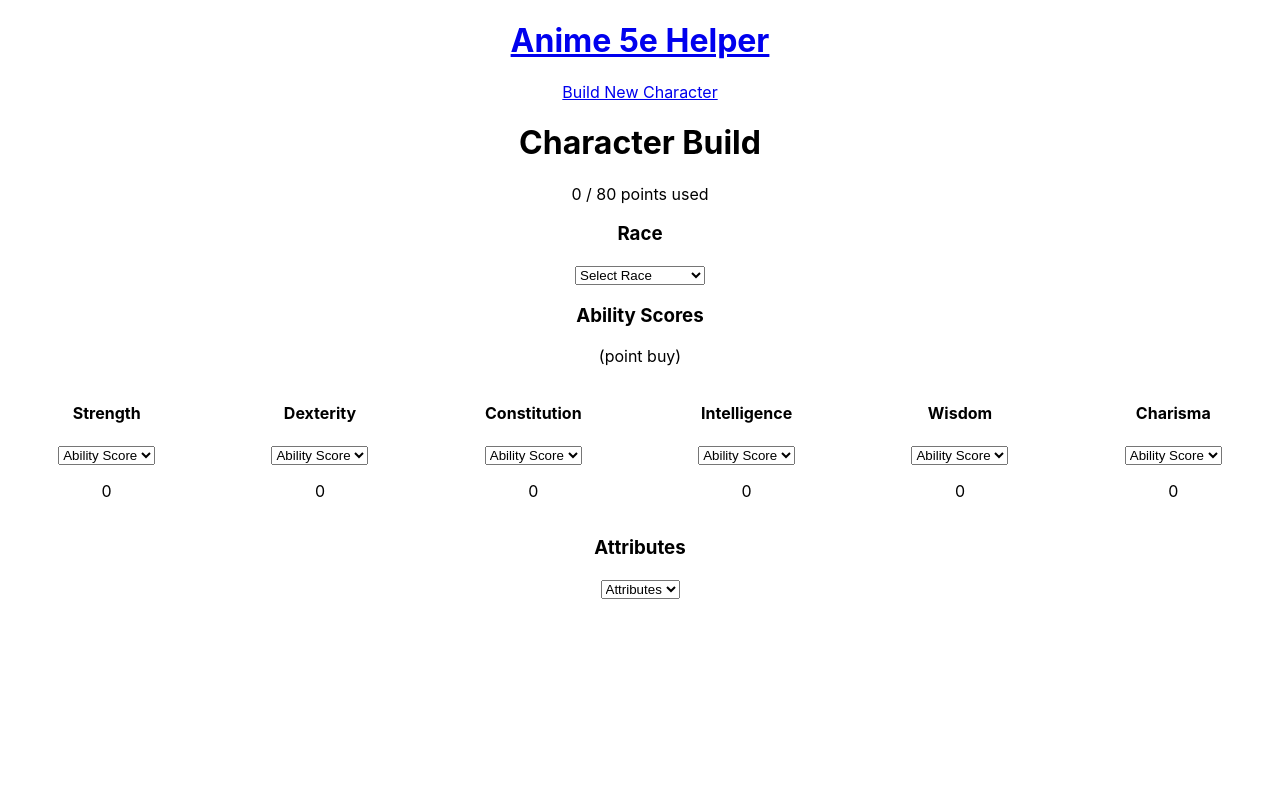
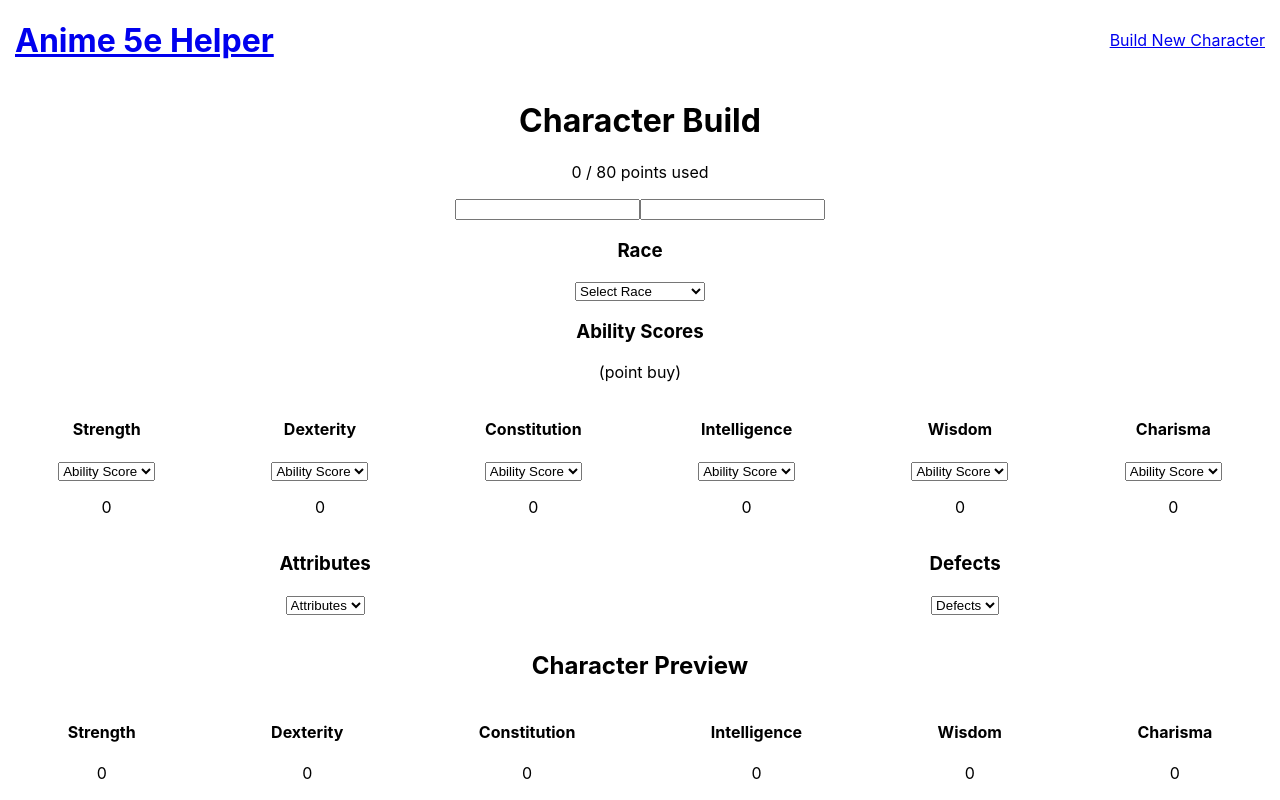
Before and after one commit to AutoDave91/anime-5e-helper, a React (Create React App) app: page /build-character in a window 1280 px wide. Built offline with nearby package versions, Linux system fonts and the light colour scheme.

Commit message:
character preview

```diff
--- a/src/App.css
+++ b/src/App.css
@@ -1,16 +1,6 @@
 .App {
   text-align: center;
-}
-
-.App-logo {
-  height: 40vmin;
-  pointer-events: none;
-}
-
-@media (prefers-reduced-motion: no-preference) {
-  .App-logo {
-    animation: App-logo-spin infinite 20s linear;
-  }
+  width: 100vw;
 }
 
 .App-header {
@@ -24,20 +14,6 @@
   color: white;
 }
 
-.App-link {
-  color: #61dafb;
-}
-
-@keyframes App-logo-spin {
-  from {
-    transform: rotate(0deg);
-  }
-
-  to {
-    transform: rotate(360deg);
-  }
-}
-
 .abilityScoreWrapper {
   display: flex;
   width: 100%;
@@ -47,3 +23,13 @@
 .overB {
   color: red;
 }
+
+.navMenu {
+  width: 100% - 30px;
+  margin: auto;
+  padding: 15px;
+  height: 50px;
+  display: flex;
+  justify-content: space-between;
+  align-items: center;
+}
--- a/src/components/Navbar.js
+++ b/src/components/Navbar.js
@@ -3,7 +3,7 @@ import { Link } from "react-router-dom";
 const Navbar = () => {
 
     return (
-        <header className="container">
+        <header className="navMenu">
             <Link to="/">
                 <h1>Anime 5e Helper</h1>
             </Link>
--- a/src/pages/CharacterBuild.js
+++ b/src/pages/CharacterBuild.js
@@ -8,7 +8,7 @@ import React, {
 
 const CharacterBuild = () => {
     const [usedPoints, setUsedPoints] = useState(0);
-    const [selectedClass, setSelectedClass] = useState({ 'value': 0 });
+    const [selectedRace, setSelectedRace] = useState({ 'value': 0 });
     const [strength, setStrength] = useState({ 'value': 0 })
     const [dexterity, setDexterity] = useState({ 'value': 0 })
     const [constitution, setConstitution] = useState({ 'value': 0 })
@@ -18,16 +18,21 @@ const CharacterBuild = () => {
     const [overBudget, setOverBudget] = useState(false)
     const [attribute, setAttribute] = useState({ 'value': 0 })
     const [attList, setAttList] = useState([])
+    const [defect, setDefect] = useState({ 'value': 0 })
+    const [defectList, setDefectList] = useState([])
+    const [charName, setCharName] = useState('')
+    const [charClass, setCharClass] = useState('')
 
     const absOptions = [['1', -5], ['2', -4], ['3', -4], ['4', -3], ['5', -3], ['6', -2], ['7', -2], ['8', -1], ['9', -1], ['10', 0], ['11', 0], ['12', 1], ['13', 1], ['14', 2], ['15', 2], ['16', 3], ['17', 3], ['18', 4], ['19', 4], ['20', 5], ['21', 5], ['22', 6], ['23', 6], ['24', 7], ['25', 7], ['26', 8], ['27', 8], ['28 ', 9], ['29', 9], ['30', 10]];
     const raceOptions = [['Archfiend', 15], ['Asrai', 11], ['Blinkbeast', 10], ['Demonaga', 14], ['Dragonborn', 9], ['Dwarf - Hill', 12], ['Dwarf - Mountain', 14], ['Elf - Dark', 13], ['Elf - High', 12], ['Elf - Wood', 11], ['Fairy', 4], ['Gnome - Forest', 4], ['Gnome - Rock', 4], ['Half-Dragon', 13], ['Half-Elf', 10], ['Half-Orc', 8], ['Half-Troll', 9], ['Halfling - Lightfoot', 3], ['Halfling - Stout', 5], ['Haud', 12], ['Human', 7], ['Kodama', 10], ['Parasite', 16], ['Satyr', 7], ['Slime', 11], ['Tiefling', 12]];
-    const attOptions = [['+10', 10]];
+    const attOptions = [['+10', 10], ['+1', 1]];
+    const defectOptions = [['-10', -10]];
 
     const handleRaceChange = (event) => {
         if (event.target.value) {
             let raceArr = event.target.value.split(",");
             let raceObj = { 'name': raceArr[0], 'value': +raceArr[1] }
-            setSelectedClass(raceObj)
+            setSelectedRace(raceObj)
         }
     };
     const handleAbilityScoreChange = (event, ability) => {
@@ -57,25 +62,58 @@ const CharacterBuild = () => {
     };
 
     const handleAttChange = (event) => {
+        // console.log(event.target.name)
         if (event.target.value) {
+            if (event.target.value === ',0') {
+                return
+            }
             let attArr = event.target.value.split(",");
             let attObj = { 'name': attArr[0], 'value': +attArr[1] }
             setAttList([attObj.name, ...attList])
             setAttribute(attObj)
         }
     };
+    const handleDefectChange = (event) => {
+        if (event.target.value) {
+            if (event.target.value === ',0') {
+                return
+            }
+            let defectArr = event.target.value.split(",");
+            let defectObj = { 'name': defectArr[0], 'value': +defectArr[1] }
+            setDefectList([defectObj.name, ...defectList])
+            setDefect(defectObj)
+        }
+    };
+
+    // const addAtt = (e) => {
+    //     e.preventDefault();
+    //     if (attribute === '') {
+    //         return
+    //     }
+    //     setAttList([attribute, ...attList])
+    //     setAttribute('')
+    // }
+    // const removeSelectedService = (e, service) => {
+    //     e.preventDefault();
+    //     let serviceArray = attList
+    //     serviceArray.splice(serviceArray.indexOf(service), 1)
+    //     console.log(serviceArray)
+    //     setAttList(serviceArray)
+    //     setVendorService(service)
+    // }
 
     useEffect(() => {
         const totalPoints = () => {
             let total = (
-                +selectedClass.value +
+                +selectedRace.value +
                 +strength.value +
                 +dexterity.value +
                 +constitution.value +
                 +intelligence.value +
                 +wisdom.value +
                 +charisma.value +
-                +attribute.value
+                +attribute.value +
+                +defect.value
             )
             setUsedPoints(total)
         }
@@ -86,7 +124,7 @@ const CharacterBuild = () => {
         }
 
         totalPoints();
-    }, [setOverBudget, selectedClass.value, strength.value, dexterity.value, constitution.value, intelligence.value, wisdom.value, charisma.value, usedPoints, attribute.value])
+    }, [setOverBudget, selectedRace.value, strength.value, dexterity.value, constitution.value, intelligence.value, wisdom.value, charisma.value, usedPoints, attribute.value, defect.value])
 
     return (
         <div>
@@ -96,6 +134,8 @@ const CharacterBuild = () => {
             </div>
             <div>
                 <form>
+                    <input type="text" onChange={(e) => setCharName(e.target.value)} value={charName} />
+                    <input type="text" onChange={(e) => setCharClass(e.target.value)} value={charClass} />
                     <h3>Race</h3>
                     <select onChange={handleRaceChange}>
                         <option value={['', 0]} >Select Race</option>
@@ -160,17 +200,68 @@ const CharacterBuild = () => {
                                 <div>{charisma && <p>{charisma.value >= 1 ? `+${charisma.value}` : charisma.value}</p>}</div>
                             </div>
                         </div>
+                        <div className="abilityScoreWrapper">
+                            <div>
                                 <h3>Attributes</h3>
                                 <select onChange={handleAttChange}>
                                     <option value={['', 0]} >Attributes</option>
                                     {attOptions.map((att) => <option value={att} >{att[0]}</option>)}
                                 </select>
                                 <ul>
-                            {console.log(attList)}
+                                    {/* {console.log(attList)} */}
                                     {attList && attList.map((att) => <li>{att}</li>)}
                                 </ul>
                             </div>
+                            <div>
+                                <h3>Defects</h3>
+                                <select onChange={handleDefectChange}>
+                                    <option value={['', 0]} >Defects</option>
+                                    {defectOptions.map((defect) => <option value={defect} >{defect[0]}</option>)}
+                                </select>
+                                <ul>
+                                    {defectList && defectList.map((defect) => <li>{defect}</li>)}
+                                </ul>
+                            </div>
+                        </div>
+                    </div>
                 </form>
+                <div>
+                    <h2>Character Preview</h2>
+                    <h3>{charName && charName}</h3>
+                    <h4>{selectedRace && selectedRace.name} {charClass && charClass}</h4>
+                    <div className="abilityScoreWrapper">
+                        <div>
+                            <h4>Strength</h4>
+                            <p>{strength && strength.score}</p>
+                            {<p>{strength.value >= 1 ? `+${strength.value}` : strength.value}</p>}
+                        </div>
+                        <div>
+                            <h4>Dexterity</h4>
+                            <p>{dexterity && dexterity.score}</p>
+                            {<p>{dexterity.value >= 1 ? `+${dexterity.value}` : dexterity.value}</p>}
+                        </div>
+                        <div>
+                            <h4>Constitution</h4>
+                            <p>{constitution && constitution.score}</p>
+                            {<p>{constitution.value >= 1 ? `+${constitution.value}` : constitution.value}</p>}
+                        </div>
+                        <div>
+                            <h4>Intelligence</h4>
+                            <p>{intelligence && intelligence.score}</p>
+                            {<p>{intelligence.value >= 1 ? `+${intelligence.value}` : intelligence.value}</p>}
+                        </div>
+                        <div>
+                            <h4>Wisdom</h4>
+                            <p>{wisdom && wisdom.score}</p>
+                            {<p>{wisdom.value >= 1 ? `+${wisdom.value}` : wisdom.value}</p>}
+                        </div>
+                        <div>
+                            <h4>Charisma</h4>
+                            <p>{charisma && charisma.score}</p>
+                            {<p>{charisma.value >= 1 ? `+${charisma.value}` : charisma.value}</p>}
+                        </div>
+                    </div>
+                </div>
             </div >
         </div >
     );
```
Lines whose indentation alone changed are shown as unchanged.
